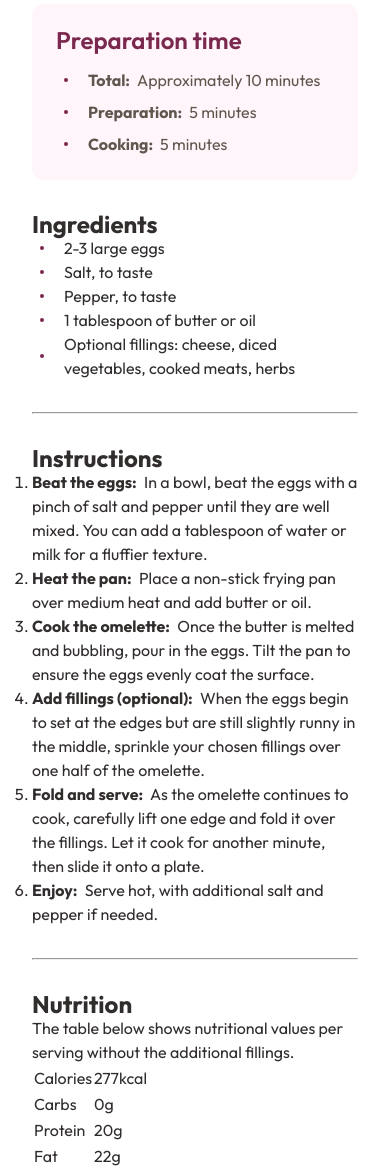
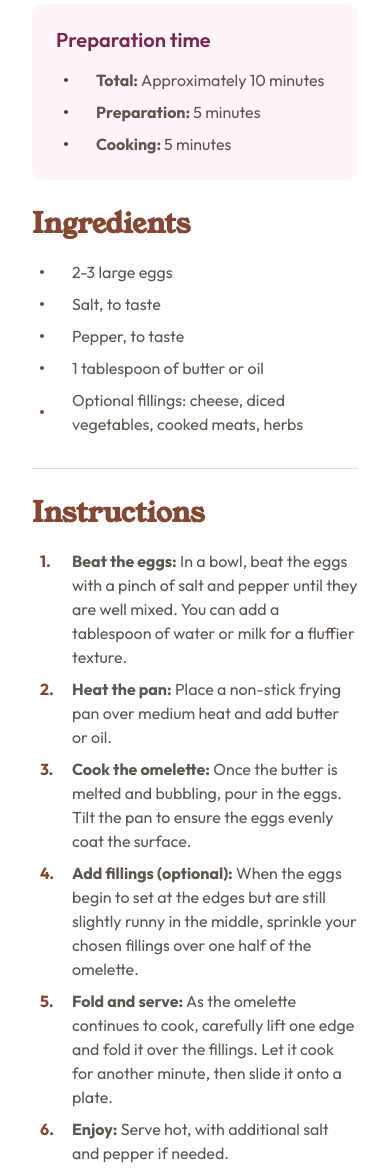
Before and after one commit to srijanss/recipe-page, a website: page index.html in a window 390 px wide. Shown: the part 460-1633 px from the top of the page. Drawn offline with Linux system fonts and the light colour scheme.

Commit message:
added styles for mobile layout

```diff
--- a/index.html
+++ b/index.html
@@ -30,22 +30,15 @@
             combines beaten eggs cooked to perfection, optionally filled with
             your choice of cheese, vegetables, or meats.
           </p>
-          <div class="recipe__preparation-time">
+          <section class="recipe__preparation-time">
             <h2>Preparation time</h2>
             <ul>
-              <li>
-                <strong class="list-item-title">Total: </strong>Approximately 10
-                minutes
-              </li>
-              <li>
-                <strong class="list-item-title">Preparation: </strong>5 minutes
-              </li>
-              <li>
-                <strong class="list-item-title">Cooking: </strong>5 minutes
-              </li>
+              <li><strong>Total: </strong>Approximately 10 minutes</li>
+              <li><strong>Preparation: </strong>5 minutes</li>
+              <li><strong>Cooking: </strong>5 minutes</li>
             </ul>
-          </div>
-          <div class="recipe__ingredients">
+          </section>
+          <section class="recipe__ingredients">
             <h2>Ingredients</h2>
             <ul>
               <li>2-3 large eggs</li>
@@ -56,54 +49,56 @@
                 Optional fillings: cheese, diced vegetables, cooked meats, herbs
               </li>
             </ul>
-          </div>
+          </section>
           <hr />
-          <div class="recipe__instructions">
+          <section class="recipe__instructions">
             <h2>Instructions</h2>
             <ol>
               <li>
-                <strong class="list-item-title">Beat the eggs:</strong> In a
-                bowl, beat the eggs with a pinch of salt and pepper until they
-                are well mixed. You can add a tablespoon of water or milk for a
-                fluffier texture.
+                <strong>Beat the eggs:</strong> In a bowl, beat the eggs with a
+                pinch of salt and pepper until they are well mixed. You can add
+                a tablespoon of water or milk for a fluffier texture.
               </li>
               <li>
-                <strong class="list-item-title">Heat the pan:</strong> Place a
-                non-stick frying pan over medium heat and add butter or oil.
+                <strong>Heat the pan:</strong> Place a non-stick frying pan over
+                medium heat and add butter or oil.
               </li>
               <li>
-                <strong class="list-item-title">Cook the omelette:</strong>
+                <strong>Cook the omelette:</strong>
                 Once the butter is melted and bubbling, pour in the eggs. Tilt
                 the pan to ensure the eggs evenly coat the surface.
               </li>
               <li>
-                <strong class="list-item-title"
-                  >Add fillings (optional):</strong
-                >
+                <strong>Add fillings (optional):</strong>
                 When the eggs begin to set at the edges but are still slightly
                 runny in the middle, sprinkle your chosen fillings over one half
                 of the omelette.
               </li>
               <li>
-                <strong class="list-item-title">Fold and serve:</strong> As the
-                omelette continues to cook, carefully lift one edge and fold it
-                over the fillings. Let it cook for another minute, then slide it
-                onto a plate.
+                <strong>Fold and serve:</strong> As the omelette continues to
+                cook, carefully lift one edge and fold it over the fillings. Let
+                it cook for another minute, then slide it onto a plate.
               </li>
               <li>
-                <strong class="list-item-title">Enjoy:</strong> Serve hot, with
-                additional salt and pepper if needed.
+                <strong>Enjoy:</strong> Serve hot, with additional salt and
+                pepper if needed.
               </li>
             </ol>
-          </div>
+          </section>
           <hr />
-          <div class="recipe__nutrition">
+          <section class="recipe__nutrition">
             <h2>Nutrition</h2>
-            <p>
-              The table below shows nutritional values per serving without the
-              additional fillings.
-            </p>
             <table>
+              <caption>
+                The table below shows nutritional values per serving without the
+                additional fillings.
+              </caption>
+              <thead>
+                <tr>
+                  <th scope="col">Nutrient</th>
+                  <th scope="col">Amount</th>
+                </tr>
+              </thead>
               <tbody>
                 <tr>
                   <td>Calories</td>
@@ -123,7 +118,7 @@
                 </tr>
               </tbody>
             </table>
-          </div>
+          </section>
         </div>
       </article>
     </main>
@@ -131,7 +126,9 @@
       Challenge by
       <a href="https://www.frontendmentor.io?ref=challenge" target="_blank"
         >Frontend Mentor</a
-      >. Coded by <a href="#">Your Name Here</a>.
+      >. Coded by
+      <a href="https://github.com/srijanss" target="_blank">Srijan Manandhar</a
+      >.
     </footer>
   </body>
 </html>
--- a/styles.css
+++ b/styles.css
@@ -32,18 +32,21 @@ body {
   line-height: 1.5rem;
   color: var(--black);
   background-color: var(--egg-shell);
+  counter-reset: ordered-list-item;
 }
 
 img {
   max-width: 100%;
 }
 
-ul {
+ul,
+ol {
   list-style-type: none;
 }
-ul li {
+ul li,
+ol li {
   position: relative;
-  padding-left: 2rem;
+  padding-left: 2.5rem;
 }
 ul li::before {
   content: "";
@@ -55,14 +58,23 @@ ul li::before {
   border-radius: 50%;
   background-color: var(--dark-raspberry);
 }
-
-ul .list-item-title,
-ol .list-item-title {
-  padding-right: 4px;
+ol li::before {
+  counter-increment: ordered-list-item;
+  content: counter(ordered-list-item) ".";
+  position: absolute;
+  top: 0;
+  left: 0.5rem;
+  color: var(--nutmeg);
+  font-weight: var(--font-weight-bold);
 }
 
 strong {
   font-weight: var(--font-weight-bold);
+}
+
+hr {
+  border: 0;
+  border-top: 1px solid var(--light-grey);
 }
 
 .recipe {
@@ -74,14 +86,14 @@ strong {
 }
 .recipe__title {
   padding: 0 2rem;
-  padding-top: 40px;
+  padding-top: 2.5rem;
   font-family: var(--secondary-font);
   font-size: 36px;
   line-height: 2.5rem;
 }
 .recipe__content {
   padding: 2rem;
-  padding-bottom: 40px;
+  padding-bottom: 2.5rem;
   display: flex;
   flex-direction: column;
   gap: 2rem;
@@ -92,23 +104,77 @@ strong {
 }
 .recipe__preparation-time {
   width: 100%;
-  padding: 24px;
+  padding: 1.5rem;
   display: flex;
   flex-direction: column;
-  gap: 16px;
+  gap: 1rem;
   background-color: var(--rose-white);
   border-radius: 12px;
 }
 .recipe__preparation-time h2 {
   color: var(--dark-raspberry);
-  font-size: 20;
+  font-size: 1.25rem;
   font-weight: var(--font-weight-semi-bold);
 }
 .recipe__preparation-time ul {
   color: var(--wenge-brown);
   display: flex;
   flex-direction: column;
-  gap: 8px;
+  gap: 0.5rem;
+}
+.recipe__ingredients,
+.recipe__instructions,
+.recipe__nutrition {
+  display: flex;
+  flex-direction: column;
+  gap: 1.5rem;
+}
+.recipe__ingredients h2,
+.recipe__instructions h2,
+.recipe__nutrition h2 {
+  font-family: var(--secondary-font);
+  font-size: 1.75rem;
+  color: var(--nutmeg);
+}
+.recipe__ingredients ul,
+.recipe__instructions ol {
+  color: var(--wenge-brown);
+  display: flex;
+  flex-direction: column;
+  gap: 0.5rem;
+}
+.recipe__ingredients ul li::before,
+.recipe__ingredients ol li::before {
+  background-color: var(--nutmeg);
+  color: var(--nutmeg);
+}
+.recipe__nutrition {
+  color: var(--wenge-brown);
+}
+.recipe__nutrition table {
+  border-collapse: collapse;
+}
+.recipe__nutrition caption {
+  caption-side: top;
+  padding-bottom: 1.5rem;
+  text-align: left;
+}
+.recipe__nutrition thead {
+  display: none;
+}
+
+.recipe__nutrition td {
+  border-bottom: 1px solid var(--light-grey);
+  padding: 1rem 2rem;
+}
+.recipe__nutrition tr:first-child td {
+  padding-top: 0;
+}
+.recipe__nutrition tr td:last-child {
+  font-weight: var(--font-weight-bold);
+  color: var(--nutmeg);
+  padding-left: 0px;
+  padding-right: 3rem;
 }
 
 .attribution {
```
